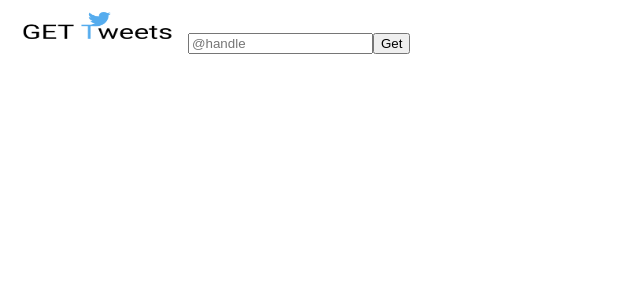
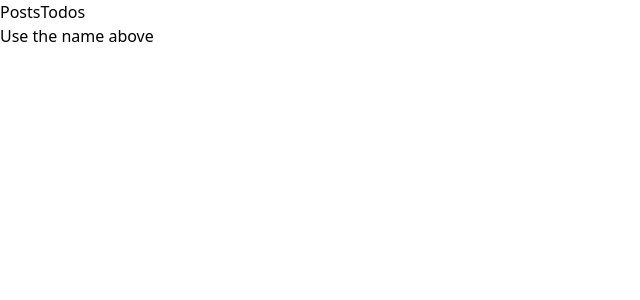
Before and after one commit to ANYURU/get-tweets, a React (Create React App) app: page / in a window 1280 px wide. Shown: the top 300 px of the page, without its empty margins (0-640 px from the left). Built offline with nearby package versions, Linux system fonts and the light colour scheme.

Commit message:
Setting up tailwind in the react app.

```diff
--- /dev/null
+++ b/craco.config.js
@@ -0,0 +1,11 @@
+// craco.config.js
+module.exports = {
+  style: {
+    postcss: {
+      plugins: [
+        require('tailwindcss'),
+        require('autoprefixer'),
+      ],
+    },
+  },
+}
--- /dev/null
+++ b/src/components/helpers/fetchData.js
@@ -0,0 +1,24 @@
+import axios from 'axios'
+
+
+const getData = async(endpoint = 'todos') => {
+    const API_URL = `https://jsonplaceholder.typicode.com/${endpoint}`;
+    let response = ''
+
+    try {
+        response = await axios.get(API_URL);
+        // console.log(response)
+
+        let { data } = response
+        return data;
+        // console.log(data)
+    } catch (error) {
+
+        console.log(error)
+        console.log(response)
+        return { 'error': 'Resource not found' }
+    }
+}
+
+
+export default getData
--- a/src/components/routes/App.js
+++ b/src/components/routes/App.js
@@ -1,25 +1,41 @@
-import * as React from 'react';
-import logo from '../imgs/get-tweets-logo.png';
+import * as React from 'react'
+import Posts from '../views/Posts'
+import Todos from '../views/Todos'
+import Home from '../views/Home'
 
-function App(){
+import {
+    BrowserRouter as Router,
+    Switch, Route, Link
+} from 'react-router-dom'
 
-    const [handle, setHandle] = React.useState('');
-
-    const handleClick = () => {
-        console.log(handle )
-    }
+function App() {
+    const [page, setPage] = React.useState(null)
 
     return (
-        <>
-            <div>
-                <img src={logo} alt="Get tweets logo" width="180" height="40 " />
-                <input type="text" placeholder='@handle' onChange = {event => setHandle(event.target.value)}/>
-                <button onClick={handleClick}> Get </button>
-            </div>
-        </>
+        <Router>
+            {/* <button onClick={() => setPage(page === 'posts' ? 'todos' : 'posts')} >
+                {page === 'posts' ? 'Todos' : 'Posts'}
+            </button> */}
+            {/* <Link to="/posts">Posts</Link>
+            <Link to="/todos">Todos</Link> */}
+            <Switch>
+                <Route path="/" exact>
+                    <Home />
+                </Route>
+                <Route path="/posts">
+                    <Posts />
+                </Route>
+                <Route path="/todos">
+                    <Todos />
+                </Route>
+            </Switch>
+{/*             {page === 'posts' ? <button onClick={() => setPage('todos')} > Todos </button>
+                : <button onClick={() => setPage('posts')} > Posts </button>} */}
+
+            {/* {page === 'posts' ? <Posts /> : <Todos />} */}
+        </Router>
     )
+}
 
 
-}
-
-export default App;
+export default App
--- /dev/null
+++ b/src/components/views/Home.js
@@ -0,0 +1,25 @@
+import * as React from 'react'
+import {Link} from 'react-router-dom'
+
+function Home() {
+    // let form = React.useRef('')
+/*     const handleSubmit = (e) => {
+        e.preventDefault()
+        console.log( form.current[0])
+    } */
+
+    return (
+        <div>
+            <Link to="/posts">Posts</Link>
+            <Link to="/todos">Todos</Link>
+            <h1>Use the name above</h1>
+{/*             <form ref={form} action="#" onSubmit={handleSubmit}>
+                <input type="text" id="username" />
+                <input type="password" id="password" />
+                <button>Check it</button>
+            </form> */}
+        </div>
+    )
+}
+
+export default Home
--- /dev/null
+++ b/src/components/views/Posts.js
@@ -0,0 +1,75 @@
+// import React, {useState, useEffect} from 'react'
+import * as React from 'react'
+// import axios from 'axios'
+import getData from '../helpers/fetchData'
+import {Link} from 'react-router-dom'
+function Posts() { //Opening a component
+
+    const [error, setError] = React.useState('')
+    const [posts, setPosts] = React.useState([])
+
+    React.useEffect(() => { //Is invoked at component rendering
+        handlePosts()
+    }, [])
+
+
+    const handlePosts = async () => {
+        const endpoint = 'posts'
+        const posts = await getData(endpoint);
+
+        if(posts?.error !== undefined) return setError(posts.error)
+        setPosts(posts)
+    }
+
+    const handleClick = () => {
+        handlePosts( )
+    }
+
+    // const getPosts = async () => {
+    //     const API_URL = "https://jsonplaceholder.typicode.com/posts"
+    //     let response = ''
+
+    //     try {
+    //         response = await axios.get(API_URL)
+    //         // console.log(response)
+    //         let { data } = response
+    //         setPosts(data)
+    //         // console.log(data)
+    //     } catch (error) {
+
+    //         setError(<h1>Resource error</h1>)
+    //         console.log(error)
+    //         console.log(response)
+    //     }
+    // }
+    // const handleClick = () => {
+    //     setPosts([])
+    //     setError('')
+    //     setTimeout(getPosts, 5000)
+    // }
+
+/*     const myOutPut = <div>
+        <b>Some thing </b >
+    </div>
+    return (myOutPut) */
+
+    return (
+        <>
+            <Link to="/todos">Todos</Link>
+            <h1>Posts</h1>
+            {error}
+            <div>
+                <button onClick={handleClick}>Get Posts</button>
+            </div>
+
+            {posts?.length <= 0 && <div>Loading...</div>}
+            {posts?.length > 0 &&
+                <ul>
+                    {posts.map(post => <li key={post.id}><h5>{post.title}</h5> <p>{post.body}</p></li>)}
+                </ul>
+            }
+        </>
+    )
+}
+
+export default Posts
--- /dev/null
+++ b/src/components/views/Todos.js
@@ -0,0 +1,117 @@
+// import React, {useState, useEffect} from 'react'
+import * as React from 'react'
+// import axios from 'axios'
+import { Link } from 'react-router-dom'
+import getData from '../helpers/fetchData'
+// import getData from '../helpers/fetchData'
+
+function Todos() { //Opening a component
+
+    const [error, setError] = React.useState('')
+    const [todos, setTodos] = React.useState([])
+
+    React.useEffect(() => { //Is invoked at component rendering
+        handleTodos()
+    }, [])
+
+    const handleTodos = async () => {
+
+        const todos = await getData()
+        if(todos?.error !== undefined) return setError(todos.error)
+
+        setTodos(todos)
+    }
+
+    const handleClick = () =>{
+        handleTodos()
+    }
+
+
+
+    // const getTodos = async () => {
+    //     const API_URL = "https://jsonplaceholder.typicode.com/todos";
+    //     let response = ''
+
+    //     try {
+    //         response = await axios.get(API_URL);
+    //         // console.log(response)
+    //         let { data } = response
+    //         setTodos(data)
+    //         // console.log(data)
+    //     } catch (error) {
+
+    //         setError(<h1>Resource error</h1>)
+    //         console.log(error)
+    //         console.log(response)
+    //     }
+    // }
+    // const handleClick = () => {
+    //     setTodos([])
+    //     setError('')
+    //     setTimeout(getTodos, 5000)
+    // }
+
+/*     const myOutPut = <div>
+        <b>Some thing </b >
+    </div>
+    return (myOutPut) */
+
+    return (
+        <>
+            <Link to="/posts">Posts</Link>
+            <h1>Todos</h1>
+            {error}
+            <div>
+                <button onClick={handleClick}>Get Todos</button>
+            </div>
+
+            {todos?.length <= 0 && <div>Loading...</div>}
+            {todos?.length > 0 &&<ul>
+                                    {todos.map(todo => <li key={todo.id}><h5>{todo.title}</h5> <p>{todo.completed === true ? "Completed": "Incomplete" }</p></li>)}
+                                </ul>}
+            {/* {todos?.length > 0 &&<table>
+                    <thead>
+                        <tr>
+                            <th>Todos</th>
+                            <th>status</th>
+                        </tr>
+                    </thead>
+                    <tbody>
+                        {todos.map(todo => {}
+
+                            <tr>
+                                <td>
+                                    {todos.map(todo => todo.title)}
+                                </td>
+                            <td>
+                                {todos.map(todo => todo.completed === false ? 'incomplete': 'completed')}
+                            </td>
+                        </tr>
+
+                        )}
+                        <tr>
+                            <td>
+                                {todos.map(todo => todo.title)}
+                            </td>
+                            <td>
+                                {todos.map(todo => todo.completed === false ? 'incomplete': 'completed')}
+                            </td>
+                        </tr>
+
+                    </tbody>
+                    <tfoot>
+                        <tr>
+                            <td>Todos</td>
+                            <td>status</td>
+                        </tr>
+                    </tfoot>
+                </table> */}
+
+
+
+
+        </>
+    )
+}
+
+export default Todos
--- /dev/null
+++ b/src/index.css
@@ -0,0 +1,4 @@
+/* ./src/index.css */
+@tailwind base;
+@tailwind components;
+@tailwind utilities;
--- a/src/index.js
+++ b/src/index.js
@@ -1,5 +1,6 @@
 import React from 'react';
 import ReactDOM from 'react-dom';
+import './index.css'
 import App from './components/routes/App';
 import reportWebVitals from './reportWebVitals';
 
--- /dev/null
+++ b/tailwind.config.js
@@ -0,0 +1,11 @@
+module.exports = {
+  purge: ['./src/**/*.{js,jsx,ts,tsx}', './public/index.html'],
+  darkMode: false, // or 'media' or 'class'
+  theme: {
+    extend: {},
+  },
+  variants: {
+    extend: {},
+  },
+  plugins: [],
+}
```
Also changed, not shown: package.json (+11 -3 lines), 2 other files (tests, documents, lock files or other folders).
